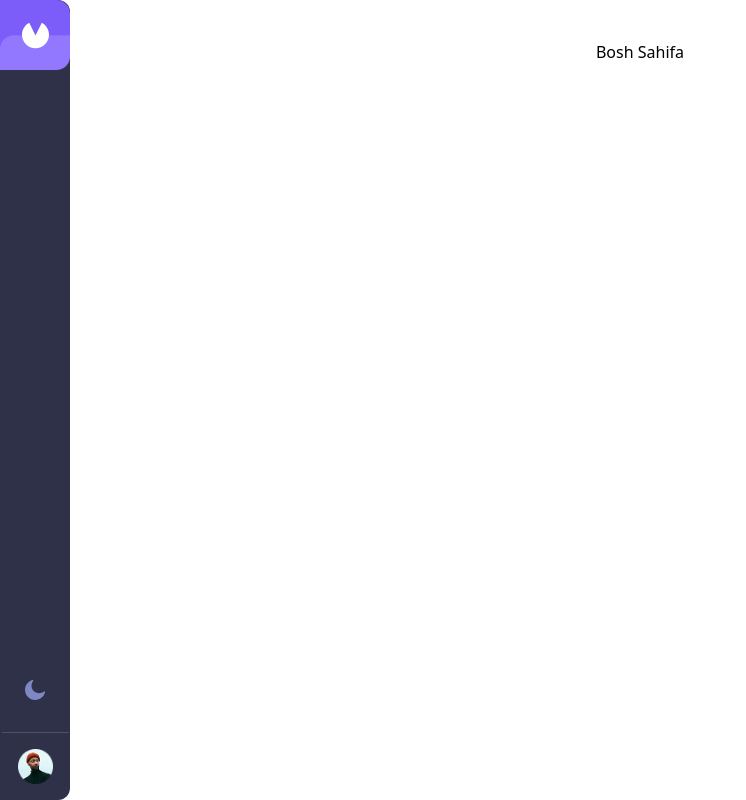
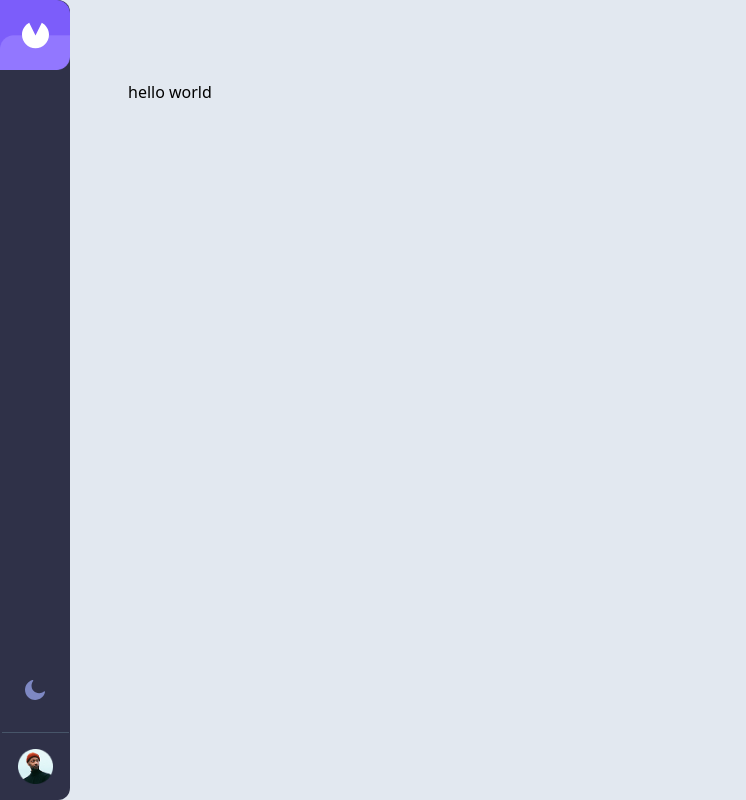
Before and after one commit to bugname7/imtixon, a React (Vite) app: page / in a window 1280 px wide. Shown: the whole page, without its empty margins (0-746 px from the left). Built offline with nearby package versions, Linux system fonts and the light colour scheme.

Commit message:
finally darkmode 1

```diff
--- a/src/App.jsx
+++ b/src/App.jsx
@@ -6,7 +6,7 @@ function App() {
   return (
     <DarkModeProvider>
       <MainLayouts>
-        <h1 className="text-center mt-10">Bosh Sahifa</h1>
+
       </MainLayouts>
     </DarkModeProvider>
   );
--- a/src/components/Header.jsx
+++ b/src/components/Header.jsx
@@ -10,17 +10,13 @@ function Header() {
     const { darkMode, toggleDarkMode } = useDarkMode();
 
     return (
-        <div>
+        <div className={`${darkMode ? 'bg-slate-900 ' : 'bg-slate-200 '} min-h-screen`}>
             <header
-                className={`md:fixed top-0 left-0 w-full lg:justify-between flex justify-between items-center md:flex-col md:w-[70px] md:rounded-t-xl md:rounded-r-xl md:h-screen ${darkMode ? 'bg-dark' : 'bg-light'
-                    }`}
-                style={{
-                    backgroundColor: darkMode ? 'rgba(30, 33, 57, 1)' : 'rgba(47, 49, 72, 1)',
-                }}
+                className={`md:fixed top-0 left-0 w-full lg:justify-between flex justify-between items-center md:flex-col md:w-[70px] md:rounded-t-xl md:rounded-r-xl md:h-screen
+        ${darkMode ? 'bg-[rgba(30,33,57,1)]' : 'bg-[rgba(47,49,72,1)]'}`}
             >
                 <div
-                    className={`w-[70px] h-[70px] bg-cover flex justify-center items-center ${darkMode ? 'border-dark' : 'border-light'
-                        }`}
+                    className="w-[70px] h-[70px] bg-cover flex justify-center items-center"
                     style={{
                         backgroundImage: `url(${bgImage})`,
                         backgroundSize: 'cover',
@@ -34,18 +30,14 @@ function Header() {
                         <img src={darkMode ? dark : light} alt="Toggle image" />
                     </div>
 
-                    <div
-                        className={`p-4 border-l md:border-t md:border-l-0 lg:border-l-0 ${darkMode ? 'border-gray-500' : 'border-slate-600'
-                            }`}
-                    >
+                    <div className={`p-4 border-l md:border-t md:border-l-0 lg:border-l-0 ${darkMode ? 'border-gray-500' : 'border-slate-600'}`}>
                         <img src={brother} alt="brother image" className="cursor-pointer w-[35px] h-[35px]" />
                     </div>
-
-
-
                 </div>
             </header>
-
+            <div>
+                <h1 className={`pl-32 pt-20 ${darkMode ? 'text-white' : ''}`}>hello world </h1>
+            </div>
         </div>
     );
 }
--- a/src/index.css
+++ b/src/index.css
@@ -1,3 +1,8 @@
 @tailwind base;
 @tailwind components;
 @tailwind utilities;
+@layer base {
+  body {
+    @apply bg-slate-900  dark:bg-white;
+  }
+}
```
